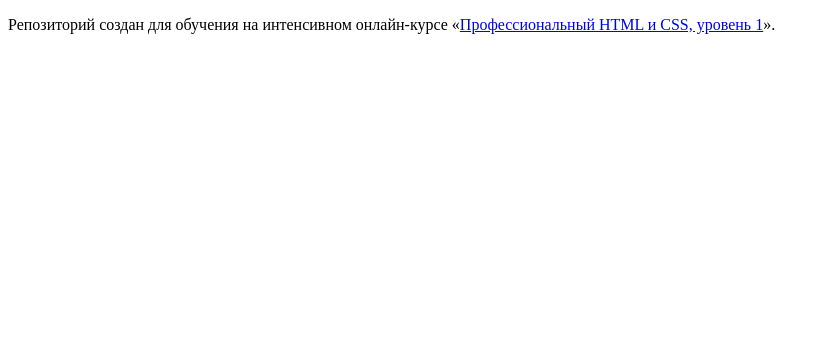
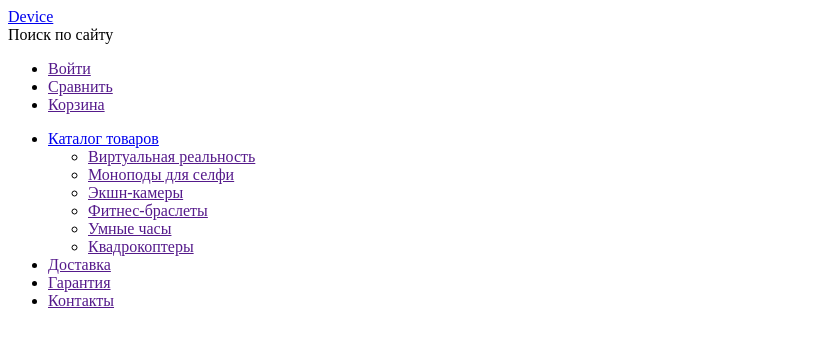
Before and after one commit to emilyms/670027-device, a plain HTML site: page index.html in a window 1280 px wide. Shown: the whole page, without its empty margins (0-825 px from the left). Drawn offline with Linux system fonts and the light colour scheme.

Commit message:
Добавляет в разметку хедер

```diff
--- a/index.html
+++ b/index.html
@@ -5,8 +5,35 @@
     <title>HTML Academy: Девайс</title>
   </head>
   <body>
+      <header class="page-header">
+          <div class="header-logo">
+              <a class="logo" href="index.html">Device</a>
+          </div>
+          <span class="search">Поиск по сайту</span>
+          <ul class="user-navigation">
+              <li class="login"><a href="">Войти</a></li>
+              <li><a class="compare" href="">Сравнить</a></li>
+              <li><a class="cart" href="">Корзина</a></li>
+          </ul>
+          <nav class="main-navigation">
+              <ul class="main-menu">
+                  <li><a href="#">Каталог товаров</a>
+                      <ul class="submenu">
+                          <li><a href="">Виртуальная реальность</a></li>
+                          <li><a href="">Моноподы для селфи</a></li>
+                          <li><a href="">Экшн-камеры</a></li>
+                          <li><a href="">Фитнес-браслеты</a></li>
+                          <li><a href="">Умные часы</a></li>
+                          <li><a href="">Квадрокоптеры</a></li>
+                      </ul>
+                  </li>
+                  <li><a href="">Доставка</a></li>
+                  <li><a href="">Гарантия</a></li>
+                  <li><a href="">Контакты</a></li>
+              </ul>
+          </nav>
+      </header>
 
-    <p>Репозиторий создан для обучения на интенсивном онлайн‑курсе «<a href="https://htmlacademy.ru/intensive/htmlcss">Профессиональный HTML и CSS, уровень 1</a>».</p>
 
   </body>
 </html>
```
